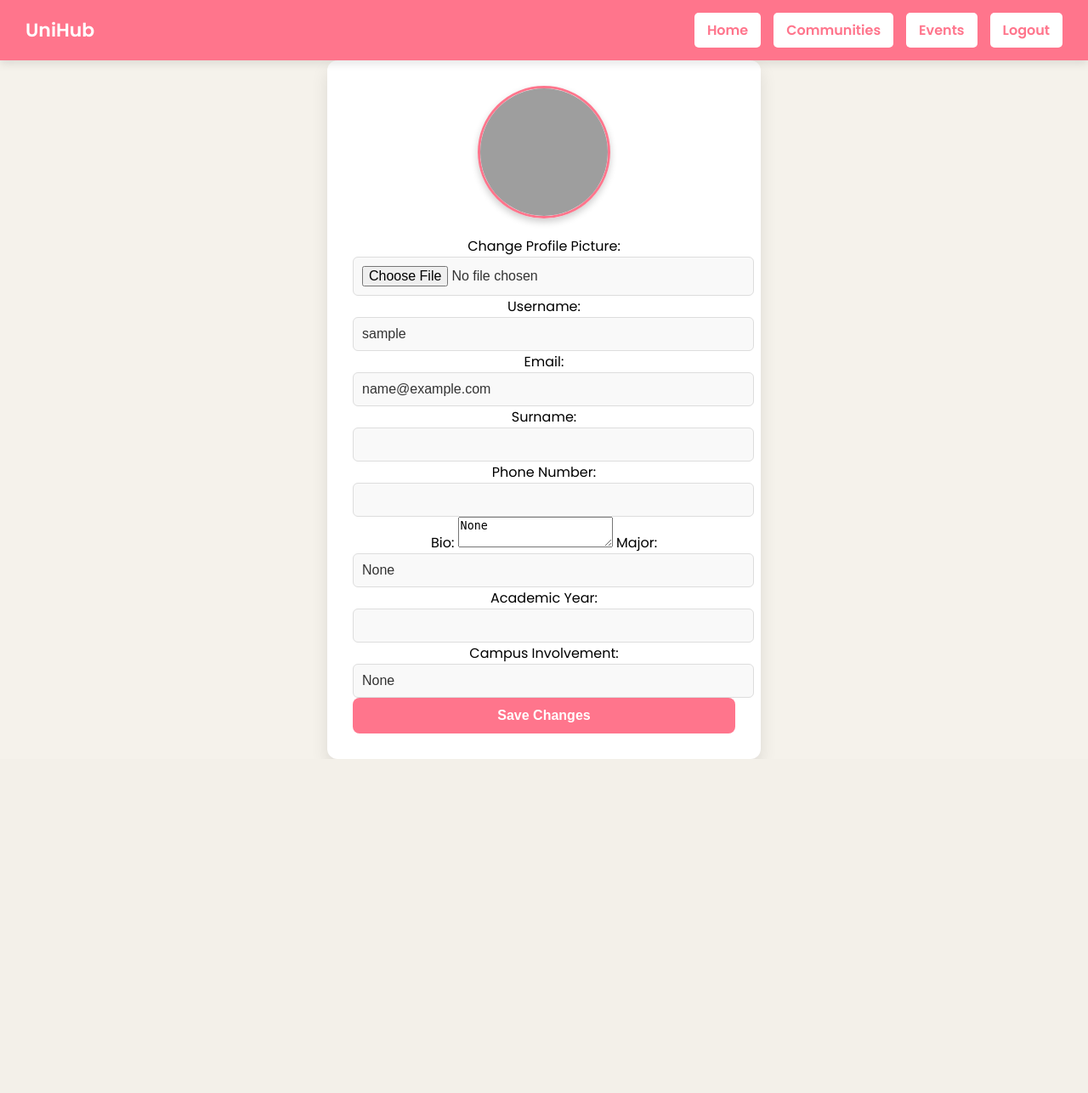
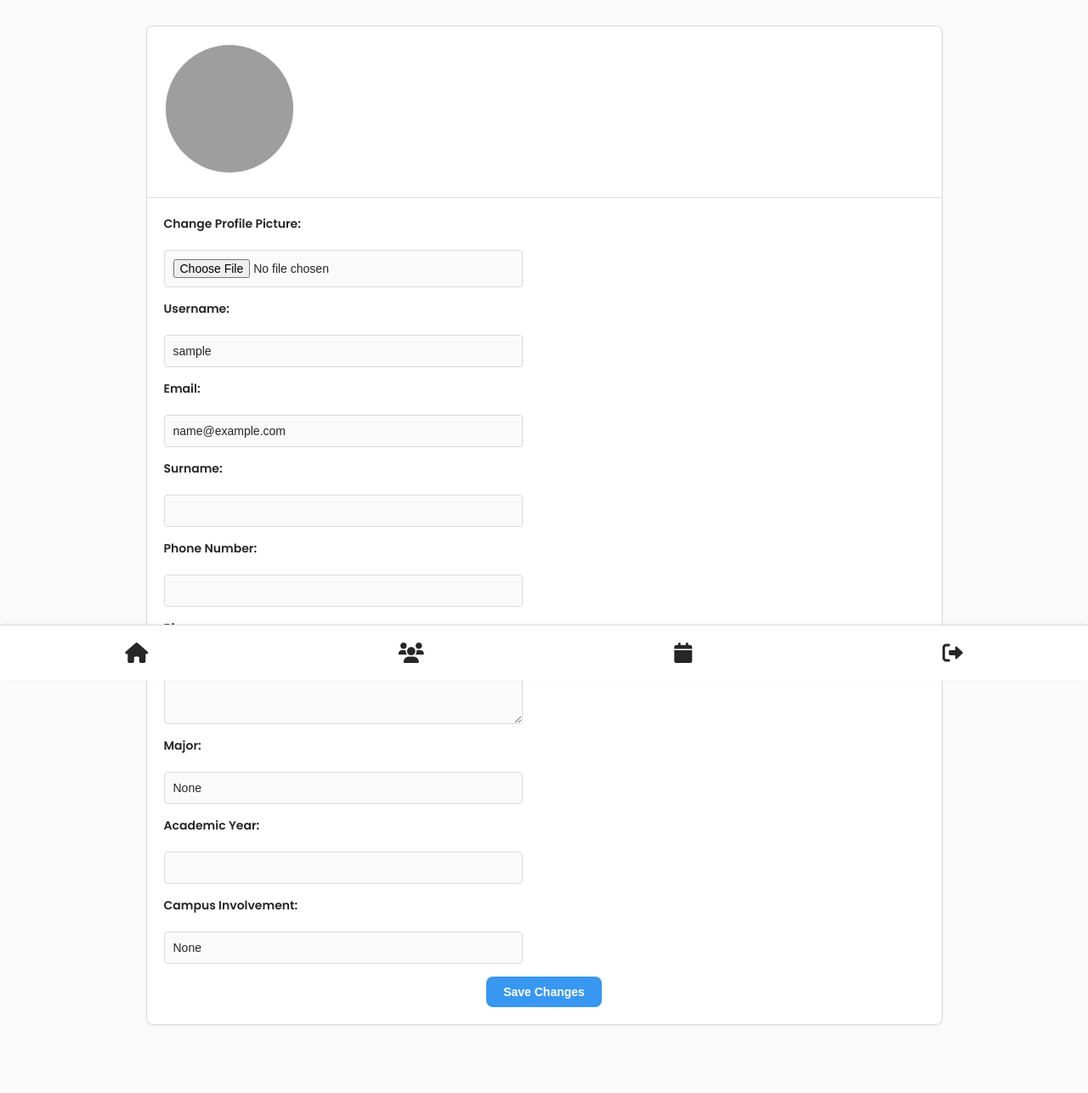
Before and after one commit to AhmadTNofal/DESD, a Django app: page /accounts/profile/edit/ in a window 1280 px wide. Shown: the whole page at 85% size. Before the commit the page ends 893 px from the top, so only its background shows below. Run offline with Django 5.2, Linux system fonts and the light colour scheme; the visitor is signed in with stand-in values (Sample User, id 1); data comes from the database, SQL or seed files in the repository; grey boxes are pictures that could not be loaded.

Commit message:
Fixed the UI of profile.html to ook like the rest of the application
adjusted the search icon in home.html to be on the top right of the page as the bottom navbar looked crowded

```diff
--- a/accounts/static/accounts/css/profile.css
+++ b/accounts/static/accounts/css/profile.css
@@ -1,169 +1,94 @@
+/* Import Google Font */
 @import url('https://fonts.googleapis.com/css2?family=Poppins:wght@300;400;600&display=swap');
 
+/* Import Font Awesome for icons */
+@import url('https://cdnjs.cloudflare.com/ajax/libs/font-awesome/6.0.0-beta3/css/all.min.css');
+
+/* General Styles */
 html, body {
     font-family: 'Poppins', sans-serif;
-    background: #f5f2eb; /* Creamy white background */
+    background: #fafafa; /* Instagram-like light gray background */
     margin: 0;
     padding: 0;
 }
-/* h1 {
-    color: #333;
-} */
+
+/* Navbar */
 .navbar {
-    background: #ff758c;
-    color: white;
-    padding: 15px 30px;
+    position: fixed;
+    bottom: 0;
+    left: 0;
+    width: 100%;
+    background: white;
     display: flex;
-    justify-content: space-between;
+    justify-content: space-around;
     align-items: center;
-    box-shadow: 0px 4px 10px rgba(0, 0, 0, 0.1);
-    position: relative;
+    padding: 10px 0;
+    border-top: 1px solid #dbdbdb;
+    box-shadow: 0px -2px 5px rgba(0, 0, 0, 0.05);
+    z-index: 1000;
 }
 
-/* Hamburger Menu Icon */
-.hamburger-menu {
-    display: none;
+/* Nav Item Styling */
+.nav-item {
+    text-decoration: none;
+    color: #262626; /* Instagram’s dark gray for icons */
     font-size: 24px;
-    cursor: pointer;
+    position: relative;
+    padding: 10px;
+    display: flex;
+    flex-direction: column;
+    align-items: center;
+    transition: opacity 0.3s ease;
 }
 
-/* Logo */
-.nav-logo {
-    font-size: 22px;
-    font-weight: bold;
-    color: white;
-    text-decoration: none;
+.nav-item:hover {
+    opacity: 0.6;
 }
 
-/* Navigation Links */
-.nav-links {
-    display: flex;
-    gap: 15px;
-    align-items: center;
+/* Tooltip Styling */
+.tooltip {
+    position: absolute;
+    bottom: 50px;
+    background-color: rgba(0, 0, 0, 0.8);
+    color: white;
+    padding: 5px 10px;
+    border-radius: 6px;
+    font-size: 14px;
+    white-space: nowrap;
+    opacity: 0;
+    visibility: hidden;
+    transition: opacity 0.3s ease-in-out;
 }
 
-/* Button Styling */
-.nav-btn {
-    background: white;
-    color: #ff758c;
-    padding: 8px 15px;
-    border-radius: 5px;
-    text-decoration: none;
-    font-weight: 600;
-    transition: background 0.3s ease, color 0.3s ease;
+.nav-item:hover .tooltip {
+    opacity: 1;
+    visibility: visible;
 }
 
-.nav-btn:hover {
-    background: #e85b72;
-    color: white;
+/* Profile Container (Instagram-like) */
+.profile-container {
+    max-width: 935px; /* Instagram’s typical container width */
+    width: 90%;
+    background: white;
+    margin: 30px auto 80px; /* Space for bottom navbar */
+    padding: 0; /* Padding handled by inner sections */
+    border: 1px solid #dbdbdb; /* Subtle border like Instagram */
+    border-radius: 8px; /* Slightly rounded corners */
+    box-shadow: 0 1px 2px rgba(0, 0, 0, 0.05); /* Very light shadow */
+    overflow: hidden; /* Ensures content stays within rounded borders */
 }
 
-.profile-container {
-    background: white;
-    padding: 30px;
-    border-radius: 12px;
-    box-shadow: 0px 10px 20px rgba(0, 0, 0, 0.1);
-    max-width: 450px;
-    margin: 40px auto;
-    text-align: center;
-    transition: all 0.3s ease-in-out;
-}
-
-/* Smooth hover effect for a subtle lift */
-.profile-container:hover {
-    box-shadow: 0px 12px 25px rgba(0, 0, 0, 0.15);
-    transform: translateY(-2px);
-}
-
-/* Profile Information Styling */
-.profile-info {
-    text-align: left;
-    margin: 15px 0;
-    font-size: 16px;
-    font-weight: 500;
-    color: #333;
-}
-
-/* Profile Labels */
-.profile-info label {
-    font-weight: 600;
-    color: #555;
-    display: block;
-    margin-bottom: 5px;
-}
-
-/* Input Fields */
-.profile-container input {
-    width: 100%;
-    padding: 10px;
-    font-size: 16px;
-    border: 1px solid #ddd;
-    border-radius: 6px;
-    background: #f9f9f9;
-    color: #333;
-    transition: border 0.3s ease-in-out, background 0.3s ease-in-out;
-}
-
-/* Focus Effect */
-.profile-container input:focus {
-    border: 1px solid #ff758c;
-    background: white;
-    outline: none;
-}
-
-/* Save Button */
-.profile-container button {
-    background: #ff758c;
-    color: white;
-    padding: 12px;
-    font-size: 16px;
-    font-weight: 600;
-    border: none;
-    border-radius: 8px;
-    cursor: pointer;
-    width: 100%;
-    transition: background 0.3s ease-in-out, transform 0.2s;
-}
-
-/* Button Hover Effect */
-.profile-container button:hover {
-    background: #e85b72;
-    transform: scale(1.03);
-}
-
-/* Back Button Styling */
-.back-button {
-    position: absolute;
-    top: 15px;
-    left: 15px;
-    background: #ff758c;
-    color: white;
-    text-decoration: none;
-    font-size: 16px;
-    font-weight: 600;
-    padding: 8px 15px;
-    border-radius: 6px;
-    transition: background 0.3s ease-in-out, transform 0.2s;
-}
-
-.back-button:hover {
-    background: #e85b72;
-    transform: scale(1.05);
-}
-
-/* Centering Profile Container */
-.profile-container {
-    width: 50%;
-    margin: auto;
-    text-align: center;
+/* Profile Header Section (like Instagram’s profile top) */
+.profile-header {
+    display: flex;
+    align-items: center;
+    padding: 20px;
+    border-bottom: 1px solid #dbdbdb;
 }
 
 /* Profile Picture Display */
 .profile-picture-container {
-    display: flex;
-    justify-content: center;
-    align-items: center;
-    margin-bottom: 20px;
+    margin-right: 30px;
 }
 
 .profile-picture {
@@ -171,56 +96,135 @@
     height: 150px;
     border-radius: 50%;
     object-fit: cover;
-    border: 3px solid #ff758c; /* Optional: Add a border */
-    box-shadow: 0px 4px 8px rgba(0, 0, 0, 0.2);
+    border: 2px solid #fafafa; /* Instagram-like thin border */
+    box-shadow: inset 0 0 0 1px rgba(0, 0, 0, 0.1); /* Subtle inner ring */
 }
 
+/* Profile Form Section */
+.profile-form {
+    padding: 20px;
+}
 
-@media (max-width: 1024px) {
-    .nav-links {
-        justify-content: flex-end; /* Align to right for better spacing */
-        flex-wrap: wrap;
+/* Form Styling */
+form {
+    display: flex;
+    flex-direction: column;
+    gap: 15px;
+    align-items: flex-start; /* Left-aligned like Instagram bio/settings */
+}
+
+/* Labels */
+label {
+    font-weight: 600;
+    color: #262626; /* Instagram’s dark gray text */
+    font-size: 14px;
+    margin-bottom: 5px;
+}
+
+/* Input Fields */
+input, textarea {
+    width: 100%;
+    max-width: 400px; /* Limits field width for better layout */
+    padding: 10px;
+    font-size: 14px;
+    border: 1px solid #dbdbdb;
+    border-radius: 4px;
+    background: #fafafa;
+    color: #262626;
+    transition: border-color 0.3s ease-in-out;
+}
+
+input:focus, textarea:focus {
+    border-color: #3897f0; /* Instagram’s blue accent on focus */
+    outline: none;
+}
+
+/* Textarea Styling */
+textarea {
+    resize: vertical; /* Allows vertical resizing like Instagram bio */
+    height: 60px;
+}
+
+/* Save Button */
+.profile-container button {
+    background: #3897f0; /* Instagram’s blue button */
+    color: white;
+    border: none;
+    padding: 10px 20px;
+    font-size: 14px;
+    font-weight: 600;
+    border-radius: 8px;
+    cursor: pointer;
+    transition: background 0.3s ease-in-out;
+    width: auto; /* Button width adjusts to content */
+    max-width: 200px;
+    align-self: center; /* Centers button */
+}
+
+.profile-container button:hover {
+    background: #357abd; /* Darker blue on hover */
+}
+
+/* Back Button Styling */
+.back-button {
+    display: block;
+    margin: 15px auto;
+    text-decoration: none;
+    color: #3897f0; /* Instagram blue */
+    font-weight: 600;
+    font-size: 14px;
+    transition: color 0.3s ease;
+}
+
+.back-button:hover {
+    color: #357abd;
+}
+
+/* Responsive Design */
+@media (max-width: 768px) {
+    .profile-container {
+        width: 100%;
+        max-width: 600px;
+        margin: 15px auto 70px; /* Adjusted for smaller screens */
+        border-radius: 0; /* No rounding on mobile for full-width feel */
+    }
+
+    .profile-header {
+        flex-direction: column;
+        align-items: flex-start;
+        padding: 15px;
+    }
+
+    .profile-picture-container {
+        margin-right: 0;
+        margin-bottom: 15px;
+    }
+
+    .profile-picture {
+        width: 100px;
+        height: 100px;
+    }
+
+    .navbar {
+        padding: 5px 0;
+    }
+
+    .nav-item {
+        font-size: 20px;
     }
 }
-@media (max-width: 768px) {
-    /* Show Hamburger Menu */
-    .hamburger-menu {
-        display: block;
+
+@media (max-width: 600px) {
+    .profile-form {
+        padding: 15px;
     }
 
-    /* Hide Nav Links Initially */
-    .nav-links {
-        display: none;
-        flex-direction: column;
-        background: #ff758c;
-        position: fixed; /* Ensures full-screen effect */
-        top: 60px;
-        right: 0;
-        width: 250px; /* Full width */
-        height: calc(100vh - 60px); /* Full height below navbar */
-        padding: 20px;
-        box-shadow: 0px 4px 10px rgba(0, 0, 0, 0.1);
-        border-radius: 0 0 12px 12px;
-        justify-content: center;
-        align-items: center;
+    input, textarea {
+        max-width: 100%; /* Full width on small screens */
     }
 
-    /* Show Menu When Activated */
-    .nav-links.show-menu {
-        display: flex;
+    .profile-container button {
+        width: 100%;
+        max-width: none;
     }
-
-    /* Mobile Button Style */
-    .nav-btn {
-        background: white;
-        color: #ff758c;
-        display: block;
-        padding: 12px;
-        text-align: center;
-        margin: 10px 0;
-        width: 80%; /* Ensures buttons are aligned properly */
-    }
-
-
-
 }
--- a/accounts/templates/profile/profile.html
+++ b/accounts/templates/profile/profile.html
@@ -4,30 +4,13 @@
     {% load static %}
     <title>Profile Settings</title>
     <link rel="stylesheet" type="text/css" href="{% static 'accounts/css/profile.css' %}">
+    <!-- Font Awesome for icons -->
+    <link rel="stylesheet" href="https://cdnjs.cloudflare.com/ajax/libs/font-awesome/6.0.0-beta3/css/all.min.css">
 </head>
 <body>
-
-    <!-- Navbar -->
-    <nav class="navbar">
-        <a href="{% url 'home' %}" class="nav-logo">UniHub</a>
-
-        <!-- Navigation Links -->
-        <div class="nav-links">
-            <a href="{% url 'home' %}" class="nav-btn">Home</a>
-            <a href="{% url 'communities' %}" class="nav-btn">Communities</a>
-            <a href="{% url 'events' %}" class="nav-btn">Events</a>
-            <a href="{% url 'logout' %}" class="nav-btn">Logout</a>
-        </div>
-
-        <!-- Hamburger Menu Icon -->
-        <span class="hamburger-menu" onclick="toggleMenu()">&#9776;</span>
-    </nav>
-
     <div class="profile-container">
-        <form method="post" action="{% url 'edit_profile' %}" enctype="multipart/form-data">
-            {% csrf_token %}
-
-            <!-- Profile Picture Display -->
+        <!-- Profile Header -->
+        <div class="profile-header">
             <div class="profile-picture-container">
                 {% if profile.profile_picture %}
                     <img id="profilePreview" src="{{ profile.profile_picture.url }}" alt="Profile Picture" class="profile-picture">
@@ -35,12 +18,15 @@
                     <img id="profilePreview" src="{% static 'accounts/images/default-profile.png' %}" alt="Default Profile" class="profile-picture">
                 {% endif %}
             </div>
+        </div>
 
-            <!-- Profile Picture Upload -->
+        <!-- Profile Form -->
+        <div class="profile-form">
+            <form method="post" action="{% url 'edit_profile' %}" enctype="multipart/form-data">
+                {% csrf_token %}
                 <label for="profile_picture">Change Profile Picture:</label>
                 <input type="file" name="profile_picture" id="profile_picture" accept="image/*" onchange="previewImage(event)">
 
-            <!-- Other form fields -->
                 <label for="username">Username:</label>
                 <input type="text" name="username" value="{{ user.username }}" required>
 
@@ -68,13 +54,29 @@
                 <button type="submit">Save Changes</button>
             </form>
         </div>
+    </div>
+
+    <!-- Bottom Navbar -->
+    <nav class="navbar">
+        <a href="{% url 'home' %}" class="nav-item">
+            <i class="fa-solid fa-house"></i>
+            <span class="tooltip">Home</span>
+        </a>
+        <a href="{% url 'communities' %}" class="nav-item">
+            <i class="fa-solid fa-users"></i>
+            <span class="tooltip">Communities</span>
+        </a>
+        <a href="{% url 'events' %}" class="nav-item">
+            <i class="fa-solid fa-calendar"></i>
+            <span class="tooltip">Events</span>
+        </a>
+        <a href="{% url 'logout' %}" class="nav-item">
+            <i class="fa-solid fa-right-from-bracket"></i>
+            <span class="tooltip">Logout</span>
+        </a>
+    </nav>
 
     <script>
-        function toggleMenu() {
-            var navLinks = document.querySelector('.nav-links');
-            navLinks.classList.toggle('show-menu');
-        }
-
         function previewImage(event) {
             var reader = new FileReader();
             reader.onload = function(){
@@ -88,24 +90,20 @@
             let phoneNumber = document.querySelector('input[name="phoneNumber"]').value.trim();
             let errorMsg = "";
 
-            // Check if phone number contains only numbers
             if (!/^\d+$/.test(phoneNumber)) {
                 errorMsg += "Phone number must contain only numbers.\n";
             }
 
             if (errorMsg) {
-                event.preventDefault(); // Prevent form submission
-                alert(errorMsg); // Show error message
+                event.preventDefault();
+                alert(errorMsg);
             }
         }
 
-        // Attach validation to form submission
         document.addEventListener("DOMContentLoaded", function() {
             let form = document.querySelector("form");
             form.addEventListener("submit", validateForm);
         });
     </script>
-
-
 </body>
 </html>
```
Also changed, not shown: accounts/static/accounts/css/home.css (+48 -0 lines), accounts/templates/profile/home.html (+19 -10 lines), accounts/static/accounts/images/sample.jpg (added), accounts/static/accounts/images/sample2.jpg (added), accounts/static/accounts/images/sample3.jpg (added). Lines whose indentation alone changed are shown as unchanged.
